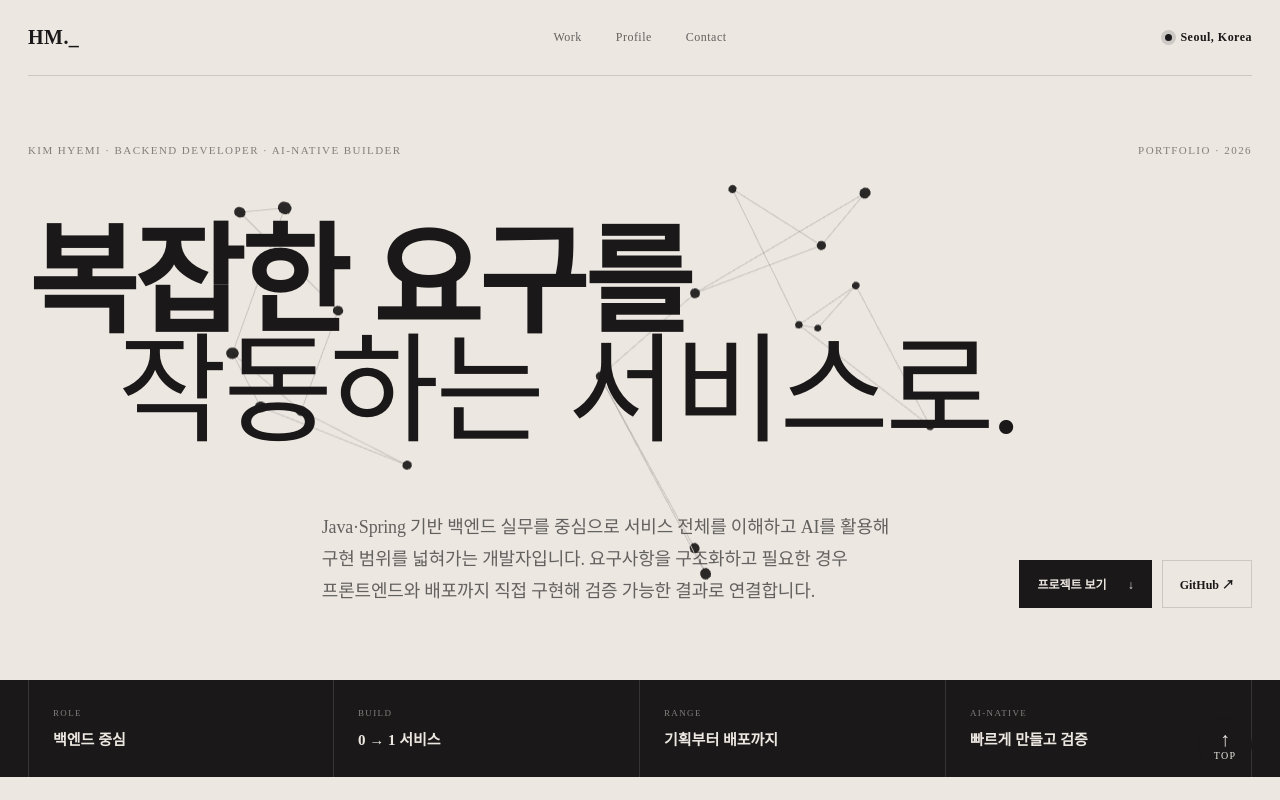
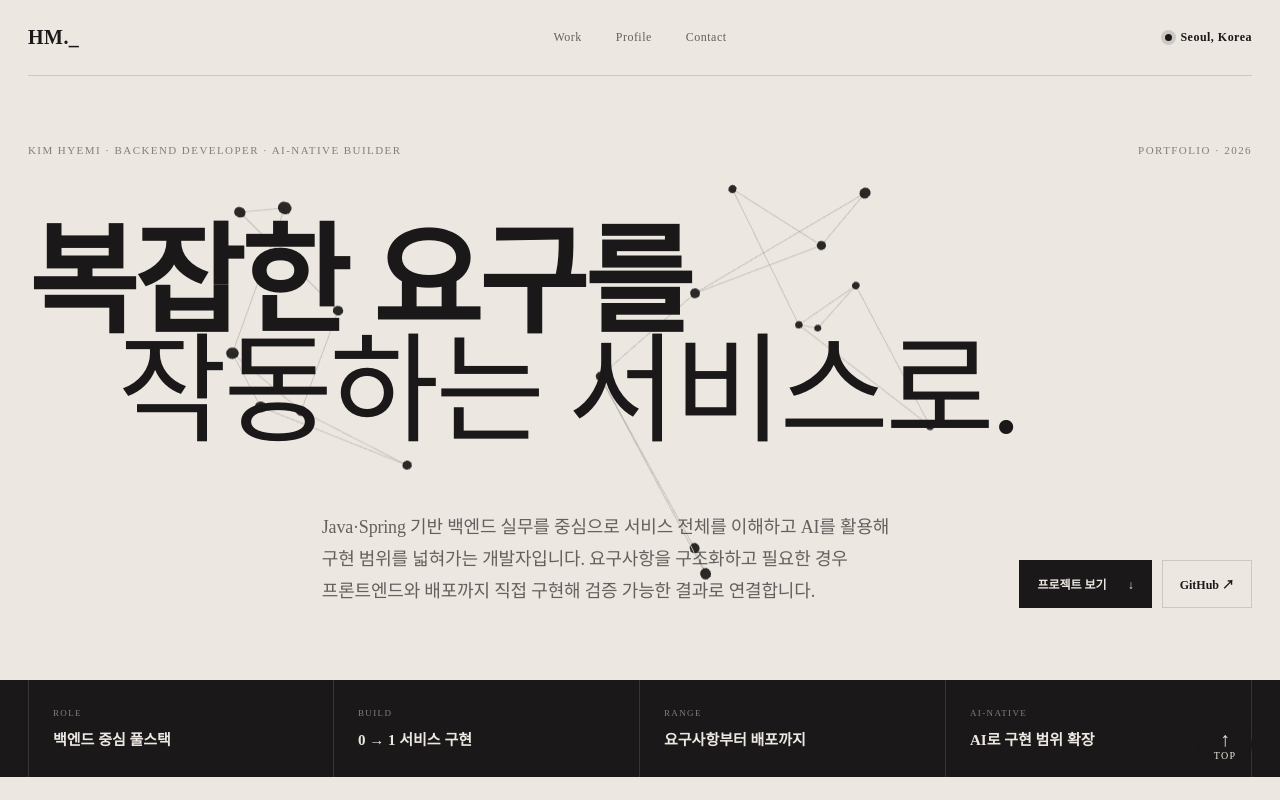
Before and after one commit to Johanan-Dream/portfolio, a Next.js app: page / in a window 1280 px wide. Shown: the top 800 px of the page. Built offline with nearby package versions, Linux system fonts and the light colour scheme.

Commit message:
copy: 포트폴리오 핵심 포지셔닝 문구 개선

```diff
--- a/app/page.tsx
+++ b/app/page.tsx
@@ -5,7 +5,7 @@ import { capabilities, projects } from "./portfolio-data";
 export default function Home() {
   return <main id="top">
     <section className="hero" aria-labelledby="hero-title"><NetworkGraph/><div className="hero-kicker"><span>KIM HYEMI · BACKEND DEVELOPER · AI-NATIVE BUILDER</span><span>PORTFOLIO · 2026</span></div><h1 id="hero-title"><span>복잡한 요구를</span><span className="outline">작동하는 서비스로.</span></h1><div className="hero-bottom"><p>Java·Spring 기반 백엔드 실무를 중심으로 서비스 전체를 이해하고 AI를 활용해 구현 범위를 넓혀가는 개발자입니다. 요구사항을 구조화하고 필요한 경우 프론트엔드와 배포까지 직접 구현해 검증 가능한 결과로 연결합니다.</p><div className="hero-links"><a href="#work">프로젝트 보기 <b>↓</b></a><a href="https://github.com/Johanan-Dream" target="_blank" rel="noreferrer">GitHub ↗</a></div></div></section>
-    <section className="intro-strip" aria-label="경력 요약"><div><small>ROLE</small><strong>백엔드 중심</strong></div><div><small>BUILD</small><strong>0 → 1 서비스</strong></div><div><small>RANGE</small><strong>기획부터 배포까지</strong></div><div><small>AI-NATIVE</small><strong>빠르게 만들고 검증</strong></div></section>
+    <section className="intro-strip" aria-label="경력 요약"><div><small>ROLE</small><strong>백엔드 중심 풀스택</strong></div><div><small>BUILD</small><strong>0 → 1 서비스 구현</strong></div><div><small>RANGE</small><strong>요구사항부터 배포까지</strong></div><div><small>AI-NATIVE</small><strong>AI로 구현 범위 확장</strong></div></section>
     <section className="work-section" id="work"><div className="section-heading"><span>SELECTED WORK</span><div><h2>주요 프로젝트</h2><p>담당 역할과 기술적 문제 해결을 중심으로 정리했습니다.</p></div></div><ProjectGallery projects={projects}/></section>
     <section className="profile-section" id="profile"><div className="section-heading light"><span>PROFILE</span><div><h2>백엔드에서 시작해<br/>제품 전체를 완성합니다.</h2></div></div><div className="profile-copy"><p className="lead">Java·Spring 백엔드 개발로 실무를 시작해 금융·헬스케어·해외 POS 프로젝트를 경험했습니다. 이후 1인 개발을 통해 기획부터 화면 구현·API·데이터베이스 설계·배포까지 전 과정을 맡았습니다.</p><p>낯선 도메인의 규칙을 빠르게 파악하고 예외 상황을 코드로 구체화하는 데 강점이 있습니다. AI 도구로 요구사항을 정리하고 화면·API 초안을 빠르게 만든 뒤, 생성된 결과는 직접 실행·수정·테스트해 서비스 수준으로 검증합니다.</p></div><div className="capabilities">{capabilities.map(([name,body],index) => <div key={name}><span>{String(index+1).padStart(2,"0")}</span><h3>{name}</h3><p>{body}</p></div>)}</div></section>
     <section className="contact" id="contact"><span>CONTACT</span><p>새로운 환경의 코드를 빠르게 파악하고<br/>필요한 기능을 끝까지 구현합니다.</p><a href="mailto:qnlqlaqkq120@gmail.com">qnlqlaqkq120@gmail.com <b aria-hidden="true">↗</b></a></section>
```
